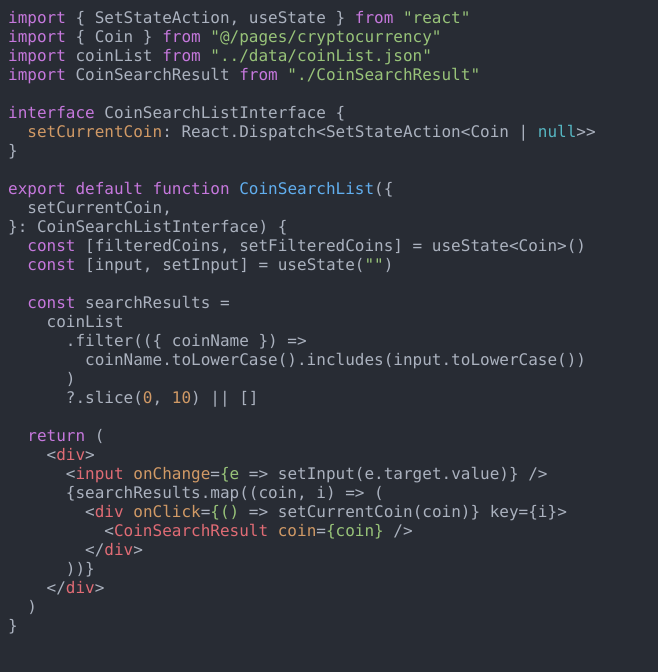
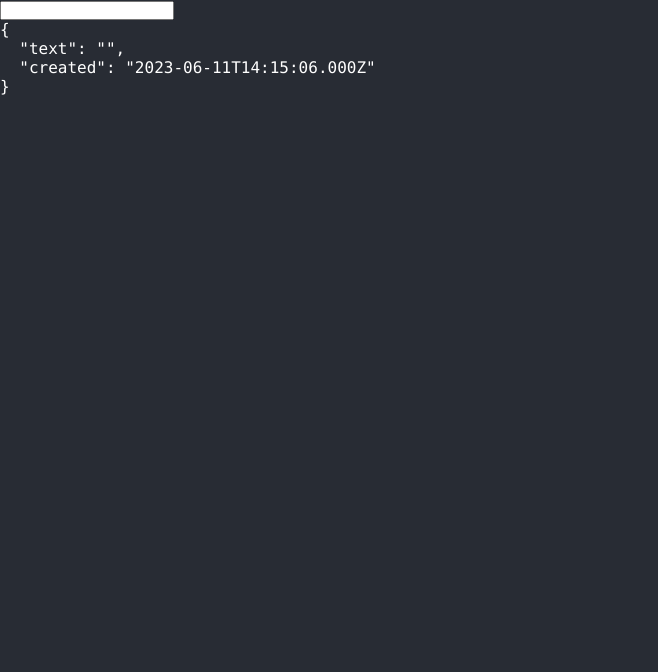
Before and after one commit to dmm22/todo, a React (Vite) app: page / in a window 1280 px wide. Shown: the top 672 px of the page, without its empty margins (0-658 px from the left). Built offline with nearby package versions, Linux system fonts and the light colour scheme.

Commit message:
Add Todos and CurrentTodo components

```diff
--- a/src/App.tsx
+++ b/src/App.tsx
@@ -1,9 +1,11 @@
 import Code from "./components/Code"
+import Todos from "./components/Todos"
 
 export default function App() {
   return (
-    <div>
-      <Code />
-    </div>
+    <main>
+      {/* <Code /> */}
+      <Todos />
+    </main>
   )
 }
--- /dev/null
+++ b/src/components/CurrentTodo.tsx
@@ -0,0 +1,21 @@
+interface CurrentTodoProps {
+  currentTodo: {
+    text: string
+    created: Date
+  }
+  editCurrentTodo: (newText: string) => void
+}
+
+export default function CurrentTodo({
+  currentTodo,
+  editCurrentTodo,
+}: CurrentTodoProps) {
+  return (
+    <div>
+      <input
+        onChange={e => editCurrentTodo(e.target.value)}
+        value={currentTodo.text}
+      />
+    </div>
+  )
+}
--- /dev/null
+++ b/src/components/Todos.tsx
@@ -0,0 +1,23 @@
+import { useState } from "react"
+import CurrentTodo from "./CurrentTodo"
+
+export default function Todos() {
+  const [currentTodo, setCurrentTodo] = useState({
+    text: "",
+    created: new Date(),
+  })
+
+  function editCurrentTodo(newText: string) {
+    setCurrentTodo(currentTodo => ({ ...currentTodo, text: newText }))
+  }
+
+  return (
+    <section style={{ color: "white" }}>
+      <CurrentTodo
+        currentTodo={currentTodo}
+        editCurrentTodo={editCurrentTodo}
+      />
+      <pre>{JSON.stringify(currentTodo, null, 2)}</pre>
+    </section>
+  )
+}
```
